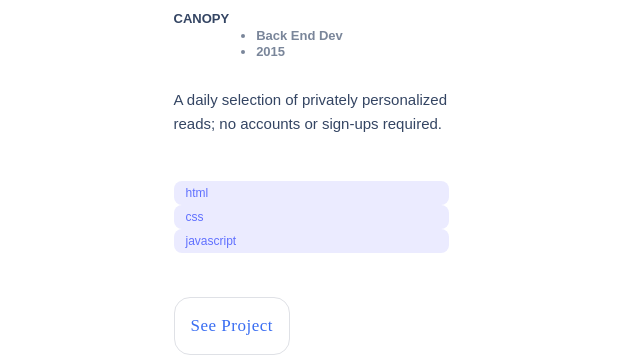
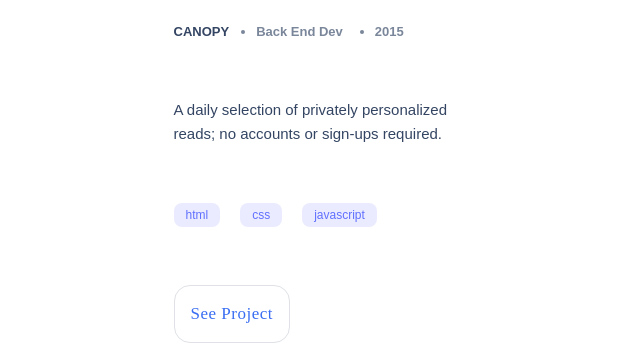
Before and after one commit to Solo7991/Microverse-Works, a website: page index.html in a window 1280 px wide. Shown: the part 436-800 px from the top of the page, without its empty margins (303-943 px from the left). Drawn offline with Linux system fonts and the light colour scheme.

Commit message:
Fix index.css
Add files for images

```diff
--- a/index.css
+++ b/index.css
@@ -1,4 +1,4 @@
-
+.flex {
     display: flex;
   }
 
```
Also changed, not shown: Image.png (added), icons/chi.svg (added), icons/git.svg (added), icons/space.svg (added), icons/twitter.svg (added). Lines whose indentation alone changed are shown as unchanged.
